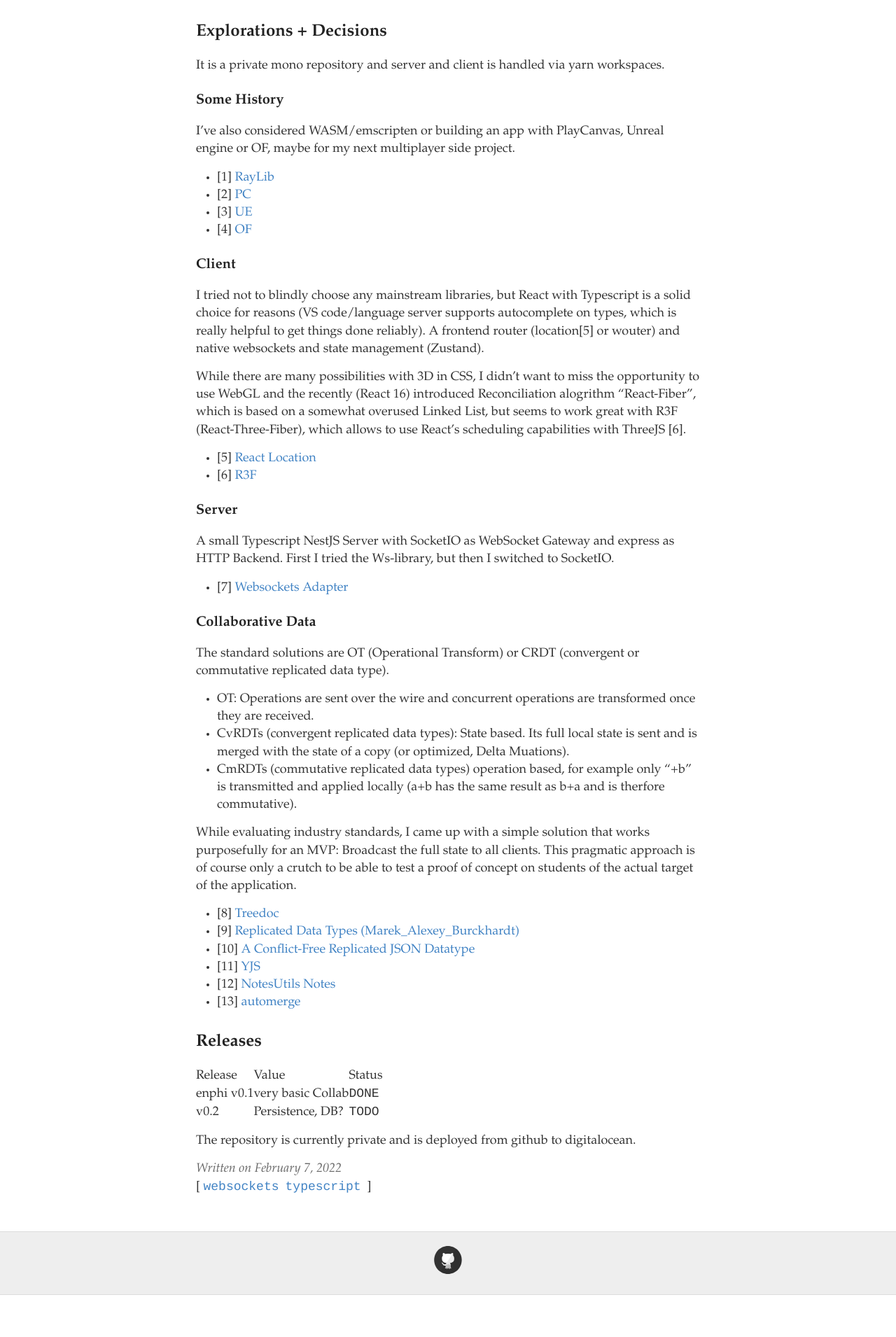
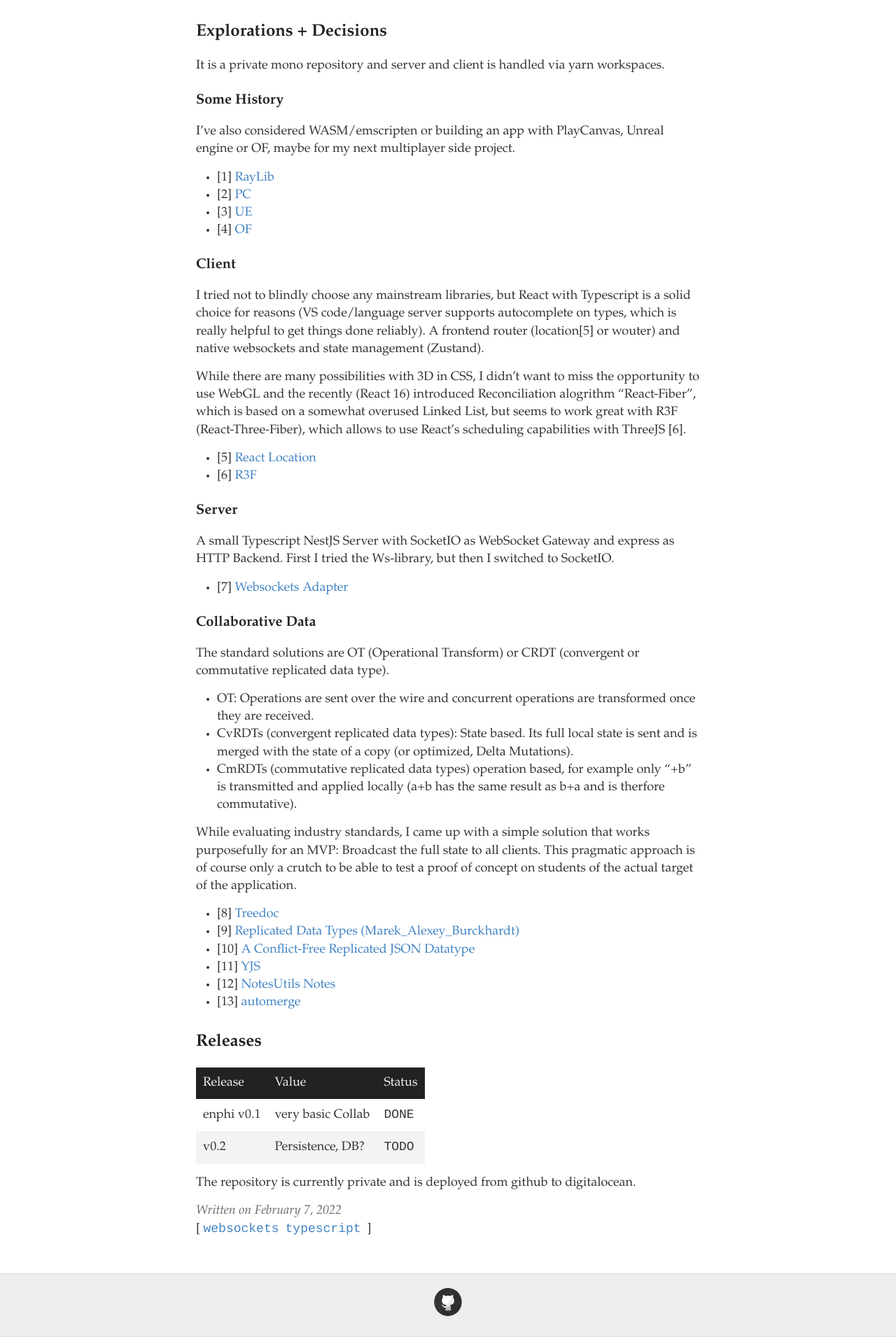
Before and after one commit to pce/pce.github.io, a Jekyll site: the page built from _posts/2022-02-07-Collaborative-Webexperiments.md, in a window 1280 px wide. Shown: the part 963-2873 px from the top of the page at 70% size. Built offline with Jekyll 4.4.1, drawn with Linux system fonts in a browser that asks for light colours; before the commit the page ends 2813 px from its top, so only the background shows below that.

Commit message:
style: table (readability) and fix: typo

```diff
--- a/_posts/2022-02-07-Collaborative-Webexperiments.md
+++ b/_posts/2022-02-07-Collaborative-Webexperiments.md
@@ -61,7 +61,7 @@
 The standard solutions are OT (Operational Transform) or CRDT (convergent or commutative replicated data type).
 
 - OT: Operations are sent over the wire and concurrent operations are transformed once they are received.
-- CvRDTs (convergent replicated data types): State based. Its full local state is sent and is merged with the state of a copy (or optimized, Delta Muations).
+- CvRDTs (convergent replicated data types): State based. Its full local state is sent and is merged with the state of a copy (or optimized, Delta Mutations).
 - CmRDTs (commutative replicated data types) operation based, for example only "+b" is transmitted and applied locally (a+b has the same result as b+a and is therfore commutative).
 
 
--- a/style.scss
+++ b/style.scss
@@ -291,6 +291,25 @@
   text-align: center;
 }
 
+
+// table
+
+td, th {
+  padding: 10px;
+}
+
+th {
+  color: $lightGray;
+  background-color: $darkerGray;
+}
+
+// striped
+tr:nth-child(even) {
+  background: rgba($darkerGray, .05);
+}
+
+
+
 // Settled on moving the import of syntax highlighting to the bottom of the CSS
 // ... Otherwise it really bloats up the top of the CSS file and makes it difficult to find the start
 @import "highlights";
```
